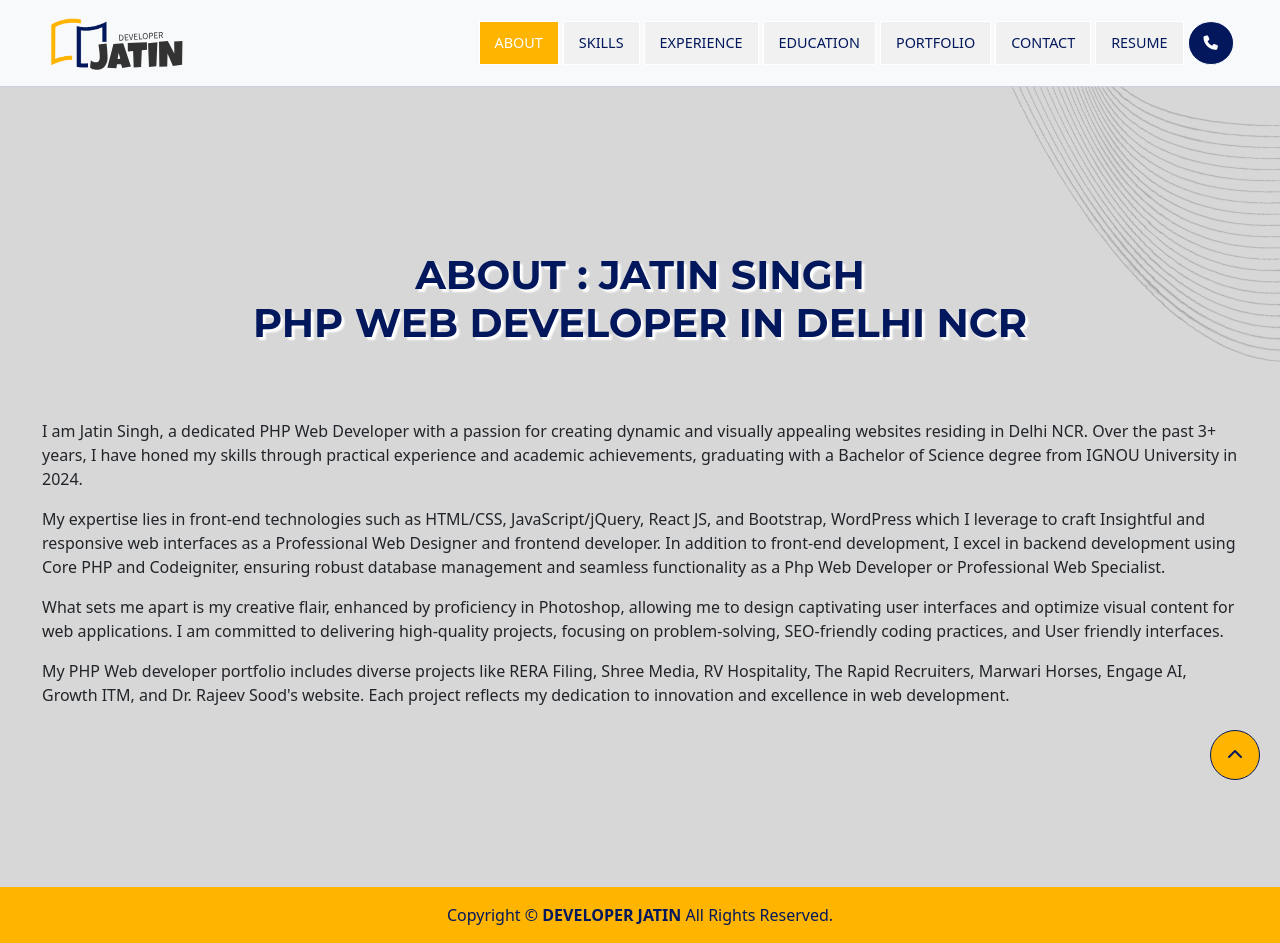
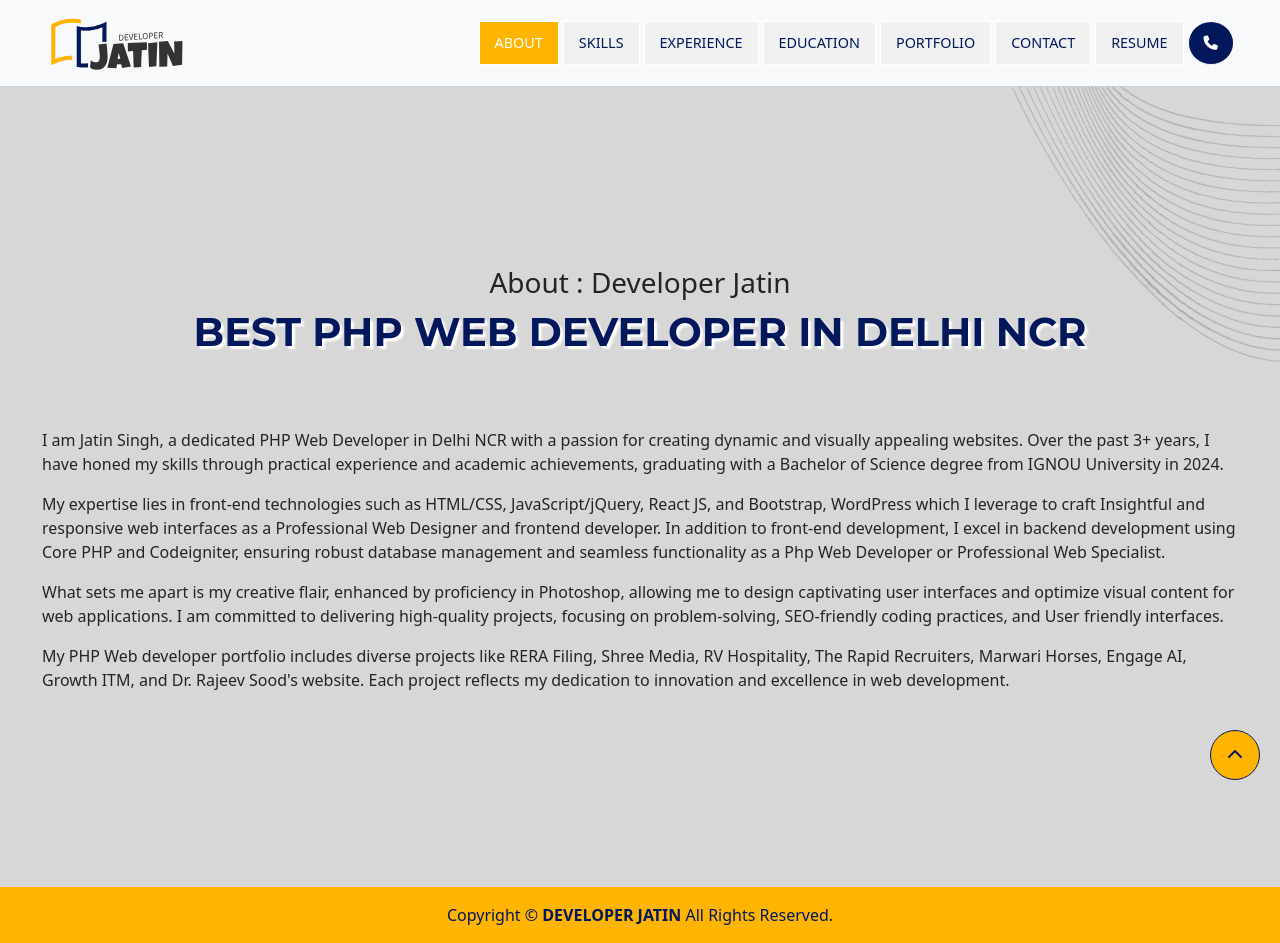
Before and after one commit to singhjatin08/developerJatin, a React (Create React App) app: page /developerJatin/about in a window 1280 px wide. Built offline with nearby package versions, Linux system fonts and the light colour scheme.

Commit message:
Changes for seo

```diff
--- a/src/components/About.js
+++ b/src/components/About.js
@@ -7,11 +7,12 @@ export default function About() {
       <section className="about" id="about">
       <img src={lines} alt="lines" className="lines" />
         <div className="container">
+          <h3 className="text-center">About : Developer Jatin</h3>
           <h1 className="section-heading-dark main-h1 mb-5 pb-4">
-           About : Jatin Singh <br/> PHP Web Developer in Delhi NCR
+            Best PHP Web Developer in Delhi NCR
           </h1>
           <div className="about-content">
-            <p>I am Jatin Singh, a dedicated PHP Web Developer with a passion for creating dynamic and visually appealing websites residing in Delhi NCR. Over the past 3+ years, I have honed my skills through practical experience and academic achievements, graduating with a Bachelor of Science degree from IGNOU University in 2024.</p>
+            <p>I am Jatin Singh, a dedicated PHP Web Developer in Delhi NCR with a passion for creating dynamic and visually appealing websites. Over the past 3+ years, I have honed my skills through practical experience and academic achievements, graduating with a Bachelor of Science degree from IGNOU University in 2024.</p>
             <p>My expertise lies in front-end technologies such as HTML/CSS, JavaScript/jQuery, React JS, and Bootstrap, WordPress which I leverage to craft Insightful and responsive web interfaces as a Professional Web Designer and frontend developer. In addition to front-end development, I excel in backend development using Core PHP and Codeigniter, ensuring robust database management and seamless functionality as a Php Web Developer or Professional Web Specialist.</p>
             <p>What sets me apart is my creative flair, enhanced by proficiency in Photoshop, allowing me to design captivating user interfaces and optimize visual content for web applications. I am committed to delivering high-quality projects, focusing on problem-solving, SEO-friendly coding practices, and User friendly interfaces.</p>
             <p>My PHP Web developer portfolio includes diverse projects like RERA Filing, Shree Media, RV Hospitality, The Rapid Recruiters, Marwari Horses, Engage AI, Growth ITM, and Dr. Rajeev Sood's website. Each project reflects my dedication to innovation and excellence in web development.</p>
```
